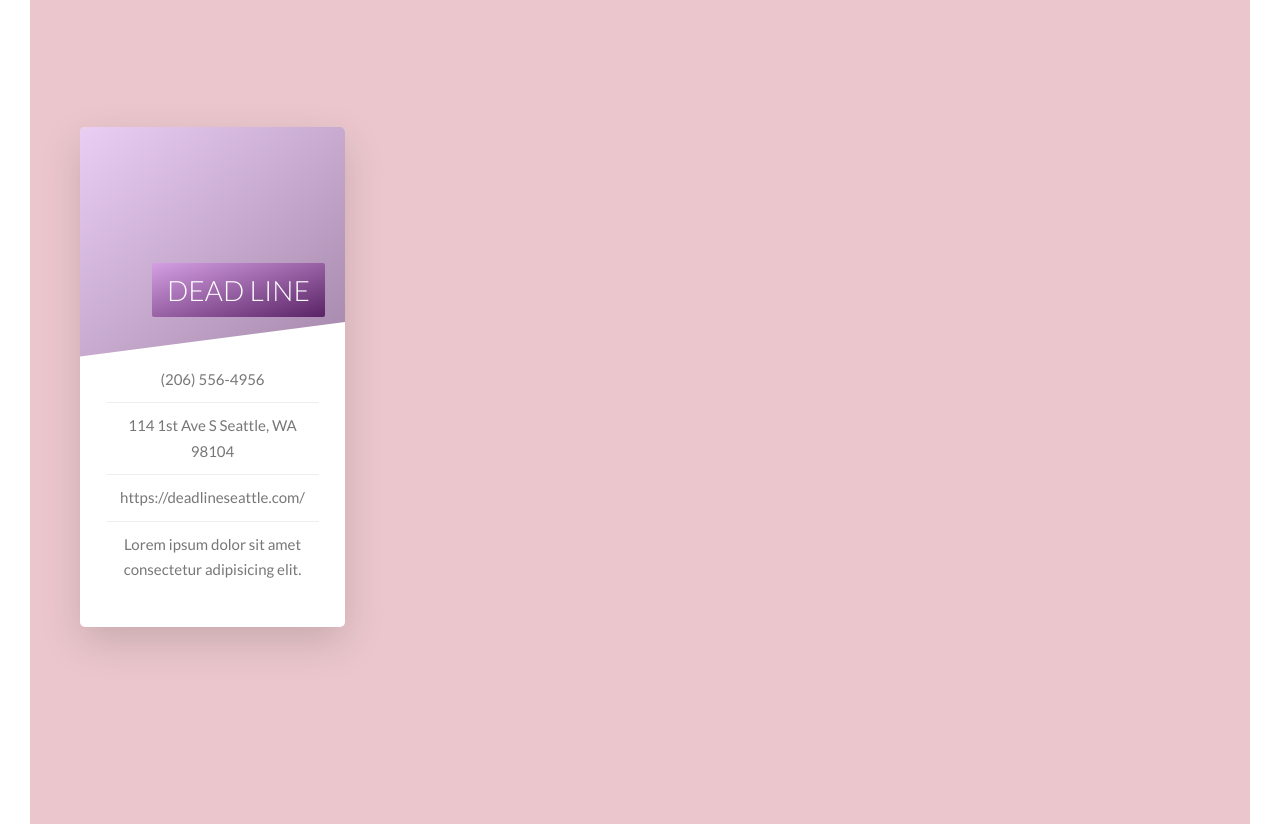
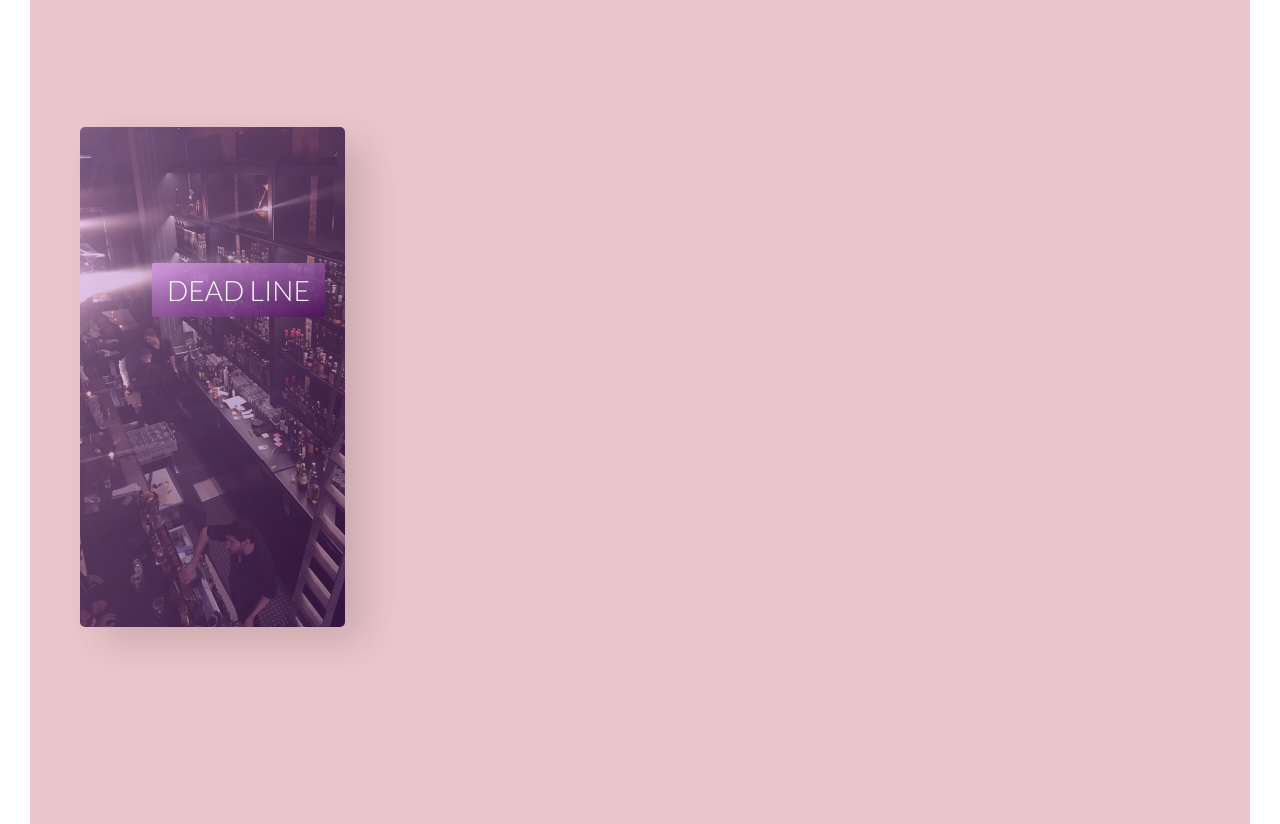
Before and after one commit to ohthatmarissa/bar-crawl, a website: page bars.html in a window 1280 px wide. Shown: the part 393-1217 px from the top of the page. Drawn offline with Linux system fonts and the light colour scheme.

Commit message:
add full card style and functionality minus button

```diff
--- a/bars.html
+++ b/bars.html
@@ -22,24 +22,25 @@
         <div class="bar-grid">
             <div class="card">
                 <div class="card__side card__side--front">
-                    <div class="card__picture" img  src="img/deadline.jpg" alt="">
-
-                    </div>
                     <h4 class="card__heading">
                         <span class="card__heading-span">Dead line</span>
 
                     </h4>
-                    <div class="card__details">
-                        <ul>
-                            <li>(206) 556-4956</li>
-                            <li>114 1st Ave S Seattle, WA 98104</li>
-                            <li>https://deadlineseattle.com/</li>
-                            <li>Lorem ipsum dolor sit amet consectetur adipisicing elit. </li>
-                        </ul>
-                    </div>
+                    <!-- <div class="card__picture">
+                        <img  src="img/deadline.jpg" alt="">
+                    </div> -->
+
                 </div>
                 <div class="card__side card__side--back">
-                    BACK
+
+                        <div class="card__details">
+                            <ul>
+                                <li>(206) 556-4956</li>
+                                <li>114 1st Ave S Seattle, WA 98104</li>
+                                <li>https://deadlineseattle.com/</li>
+                                <li>Lorem ipsum dolor sit amet consectetur adipisicing elit. Lorem ipsum dolor sit amet consectetur adipisicing elit.</li>
+                            </ul>
+                        </div>
                 </div>
             </div>
         </div>
--- a/sass/components/_card.scss
+++ b/sass/components/_card.scss
@@ -16,11 +16,18 @@
         backface-visibility: hidden;
         border-radius: 5px;
         overflow: hidden;
-        box-shadow: 0 1.5rem 4rem rgba($color-black, .15);
+        box-shadow: 2rem 1.5rem 4rem rgba($color-black, .15);
 
 
         &--front {
-            background-color: $color-white;
+            background-image: linear-gradient(
+                to right bottom,
+                rgba($color-primary-light, 0.5),
+                rgba($color-primary-dark, 0.5)),
+                url(../img/deadline.jpg);
+        background-size: cover;
+        height: 50rem;
+
         }
 
         &--back {
@@ -41,15 +48,16 @@
     }
 
     //front side styling
-    &__picture {
-        background-image: linear-gradient(
-                to right bottom,
-                rgba($color-primary-light, 0.5),
-                rgba($color-primary-dark, 0.5));
-        background-size: cover;
-        height: 23rem;
-        clip-path: polygon(0 0, 100% 0, 100% 85%, 0 100%)
-    }
+    // &__picture {
+    //     background-image: linear-gradient(
+    //             to right bottom,
+    //             rgba($color-primary-light, 0.5),
+    //             rgba($color-primary-dark, 0.5)),
+    //             url(../img/deadline.jpg);
+    //     background-size: cover;
+    //     height: 23rem;
+    //     clip-path: polygon(0 0, 100% 0, 100% 85%, 0 100%)
+    // }
 
     &__heading {
         font-size: 2.8rem;
@@ -80,7 +88,9 @@
         ul {
             list-style: none;
             width: 80%;
-            margin: 0 auto;
+            margin: 4rem auto;
+            color: $color-white;
+
 
             li {
                 text-align: center;
```
Also changed, not shown: css/style.css.
